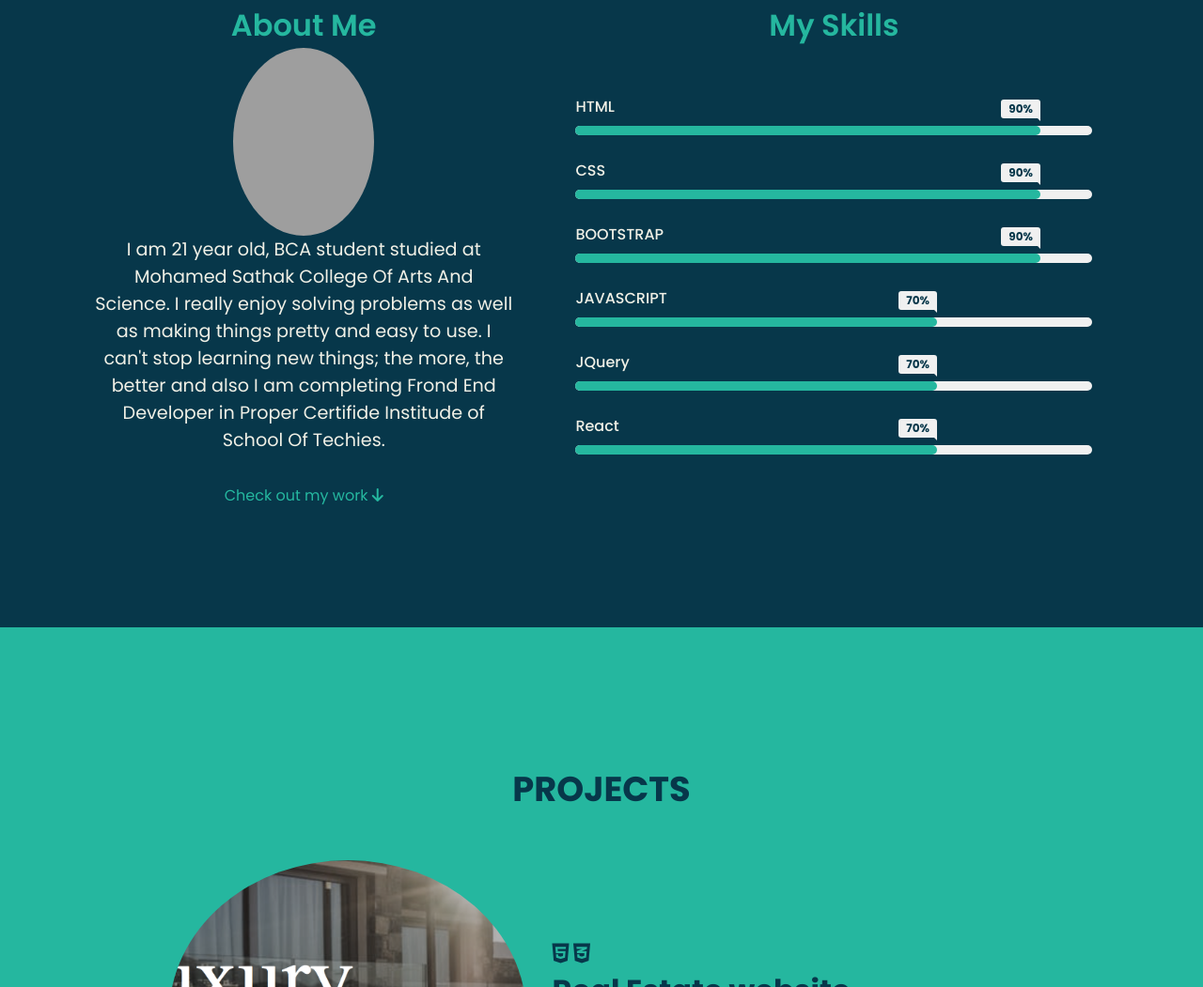
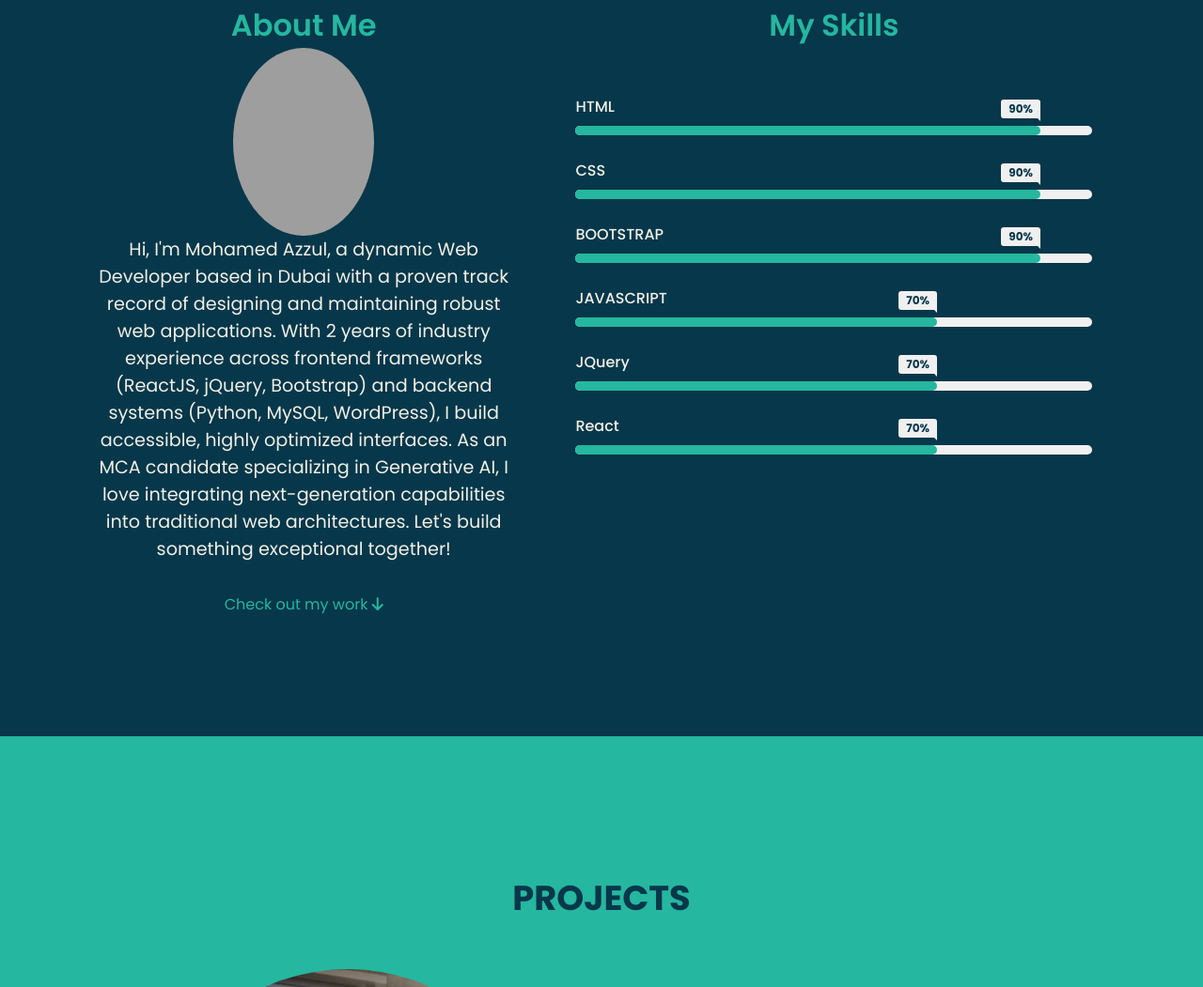
Before and after one commit to Md-azzul/MD-AZZUL-PORTFOLIO, a plain HTML site: page index.html in a window 1280 px wide. Shown: the part 893-1944 px from the top of the page at 94% size. Drawn offline with nearby package versions, Linux system fonts and the light colour scheme; grey boxes are pictures that could not be loaded.

Commit message:
Update index.html

```diff
--- a/index.html
+++ b/index.html
@@ -46,10 +46,14 @@
           </div>
           <img src="https://i.postimg.cc/Hx4nChpH/fbavatar-1630400663387-6838396024049256103.png" alt="image" />
           <p>
-            I am 21 year old, BCA student studied at Mohamed Sathak College Of Arts And Science.
+            <!---I am 21 year old, BCA student studied at Mohamed Sathak College Of Arts And Science.
             I really enjoy solving problems as well as making things pretty and easy to use. I can't stop learning new
             things; the more, the better and also I am completing Frond End Developer in Proper Certifide Institude of
-            School Of Techies.
+            School Of Techies.-->
+            Hi, I'm Mohamed Azzul, a dynamic Web Developer based in Dubai with a proven track record of designing and maintaining robust web applications.
+            With 2 years of industry experience across frontend frameworks (ReactJS, jQuery, Bootstrap) and backend systems (Python, MySQL, WordPress),
+            I build accessible, highly optimized interfaces. As an MCA candidate specializing in Generative AI,
+            I love integrating next-generation capabilities into traditional web architectures. Let's build something exceptional together!
           </p>
           <div class="work-arrow">
             <p>
```
